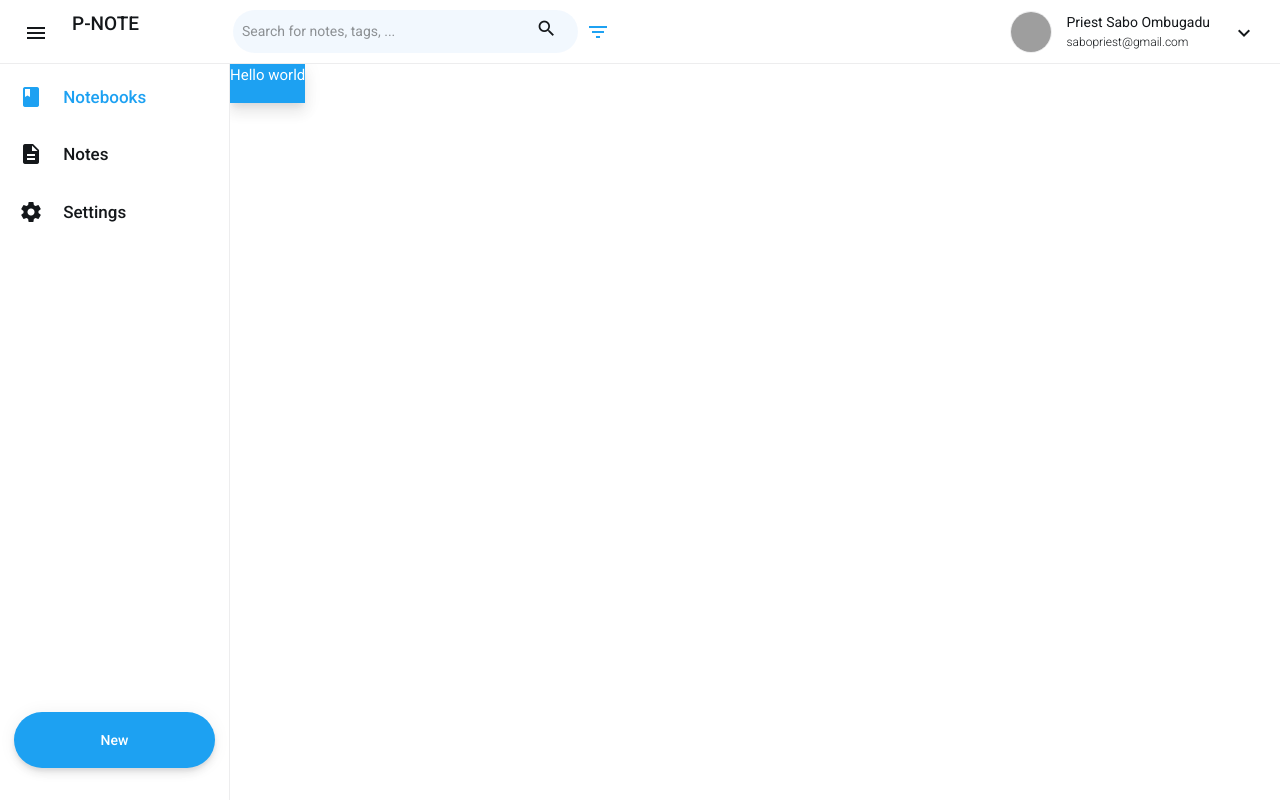
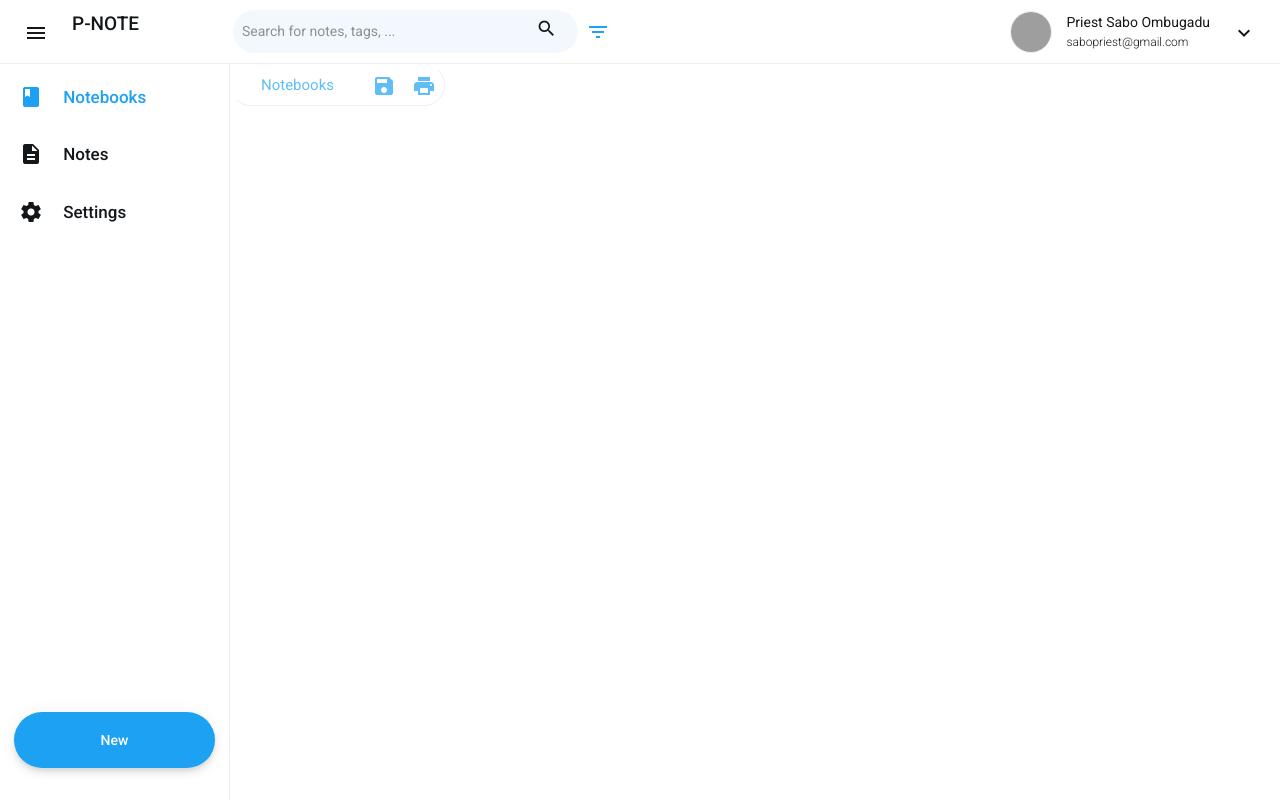
Before and after one commit to wisdomspine/p-notes, an Angular app: page /notebooks in a window 1280 px wide. Built offline with nearby package versions, Linux system fonts and the light colour scheme; grey boxes are pictures that could not be loaded.

Commit message:
Complete page actions for desktop

```diff
--- a/src/app/@component/app-page-actions-desktop/app-page-actions-desktop.component.html
+++ b/src/app/@component/app-page-actions-desktop/app-page-actions-desktop.component.html
@@ -1,6 +1,8 @@
 <div class="comp">
     <div class="app-action-bar desktop">
-        <ng-content select="[appPageTitle]"></ng-content>
+        <h3>
+            {{title}}
+        </h3>
         <div class="app-action-bar-inner" *ngIf="appPageActions">
             <ng-content select="[appPageActions]"></ng-content>
 
--- a/src/app/@component/app-page-actions-desktop/app-page-actions-desktop.component.scss
+++ b/src/app/@component/app-page-actions-desktop/app-page-actions-desktop.component.scss
@@ -1,3 +1,20 @@
 .comp {
   display: flex;
+
+  .app-action-bar {
+    height: 40px;
+    display: flex;
+    align-items: center;
+    border-radius: 100px;
+    border-width: 1px;
+    border-style: outset;
+    overflow: hidden;
+
+    h3 {
+      text-transform: capitalize;
+      margin-bottom: 0;
+      margin-left: 30px;
+      margin-right: 30px;
+    }
+  }
 }
--- a/src/app/@component/app-page-actions-desktop/app-page-actions-desktop.component.ts
+++ b/src/app/@component/app-page-actions-desktop/app-page-actions-desktop.component.ts
@@ -12,4 +12,7 @@ export class AppPageActionsDesktopComponent implements OnInit, AfterViewInit {
 
   @Input('appPageActions')
   appPageActions: any;
+
+  @Input()
+  title: String = 'Notebooks';
 }
--- a/src/app/@component/app-page-actions/app-page-actions.component.ts
+++ b/src/app/@component/app-page-actions/app-page-actions.component.ts
@@ -7,7 +7,7 @@ import { AppMediaQueryService } from 'src/app/@core/provider/app-media-query.ser
   styleUrls: ['./app-page-actions.component.scss'],
 })
 export class AppPageActionsComponent implements OnInit {
-  @Input('showActions')
+  @Input('appPageActions')
   appPageActions: any = true;
   constructor(public mediaQueryService: AppMediaQueryService) {}
 
--- a/src/app/@private/dashboard/dashboard.component.html
+++ b/src/app/@private/dashboard/dashboard.component.html
@@ -14,7 +14,7 @@
                 </div>
             </app-toolbar>
         </mat-toolbar>
-        <mat-sidenav-container>
+        <mat-sidenav-container autosize>
             <mat-sidenav mode="side" disableClose [class.expanded]="menuState | async" fixedInViewport
                 [fixedTopGap]="64" [fixedBottomGap]="0" [opened]="true" class="app-border-boundary-right">
                 <app-sidenav [menu]="menu" [expanded]="menuState | async">
--- a/src/app/@private/notebooks/notebooks.component.html
+++ b/src/app/@private/notebooks/notebooks.component.html
@@ -1,10 +1,19 @@
 <div>
-    <app-page-actions [showActions]="false">
+    <app-page-actions [appPageActions]="true">
         <h3 appPageTitle>
             Hello world
         </h3>
         <mat-action-list>
-            <button mat-list-item> Save </button>
+            <button mat-icon-button>
+                <mat-icon>
+                    save
+                </mat-icon>
+            </button>
+            <button mat-icon-button>
+                <mat-icon>
+                    print
+                </mat-icon>
+            </button>
         </mat-action-list>
     </app-page-actions>
 </div>
--- a/src/theming/app-components/app-action-bar.scss
+++ b/src/theming/app-components/app-action-bar.scss
@@ -1,23 +1,29 @@
 @import "~@angular/material/theming";
 @import "../constant.scss";
 
-
 @mixin app-action-bar($config-or-theme) {
   $config: mat-get-color-config($config-or-theme);
-  $primary: map-get($map: $config, $key: primary);
-  $accent: map-get($map: $config, $key: accent);
+  $primary: map-get($map: $config,
+      $key: primary,
+    );
+  $accent: map-get($map: $config,
+      $key: accent,
+    );
   $opacity: 0.075;
 
   .app-action-bar.desktop {
-    background-color: mat-color($accent);
-    color: mat-color($accent, '500-contrast');
+    border-color: mat-color($accent, "500-contrast", 0.2);
+    color: mat-color($accent, 500, .7);
 
-    .app-action-bar-inner {
-      color: mat-color($primary, '500-contrast');
-      background-color: mat-color($primary);
+    // .app-action-bar-inner {
+    //   color: mat-color($primary, '500-contrast');
+    //   background-color: mat-color($primary);
+    // }
+
+    @include mat-elevation(0, mat-color($primary, "100-contrast", 0.07), 0.4);
+
+    mat-action-list.mat-list-base {
+      padding-top: 0px;
     }
-
-    @include mat-elevation(10, mat-color($primary, '100-contrast', 0.07), .4);
   }
-
 }
```
